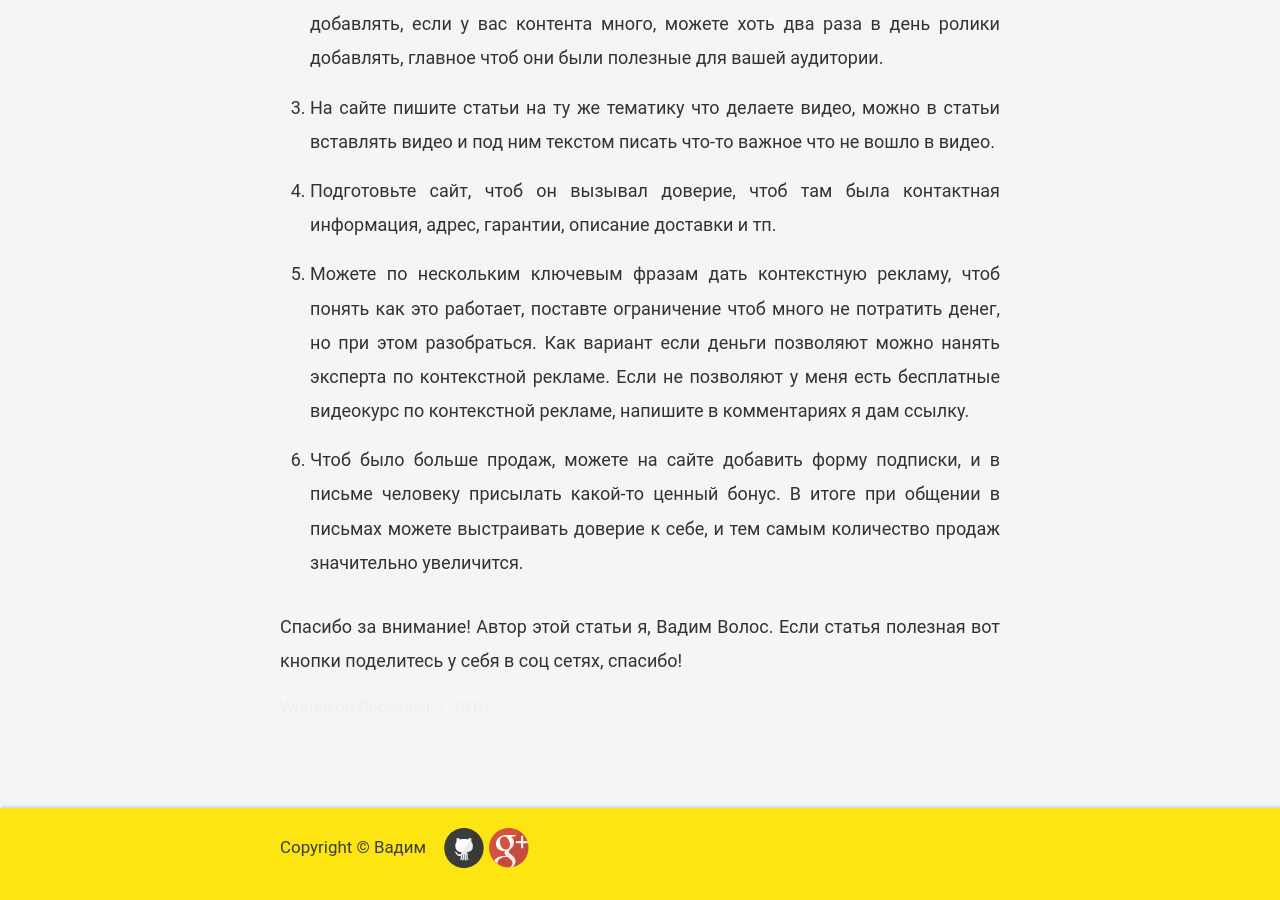
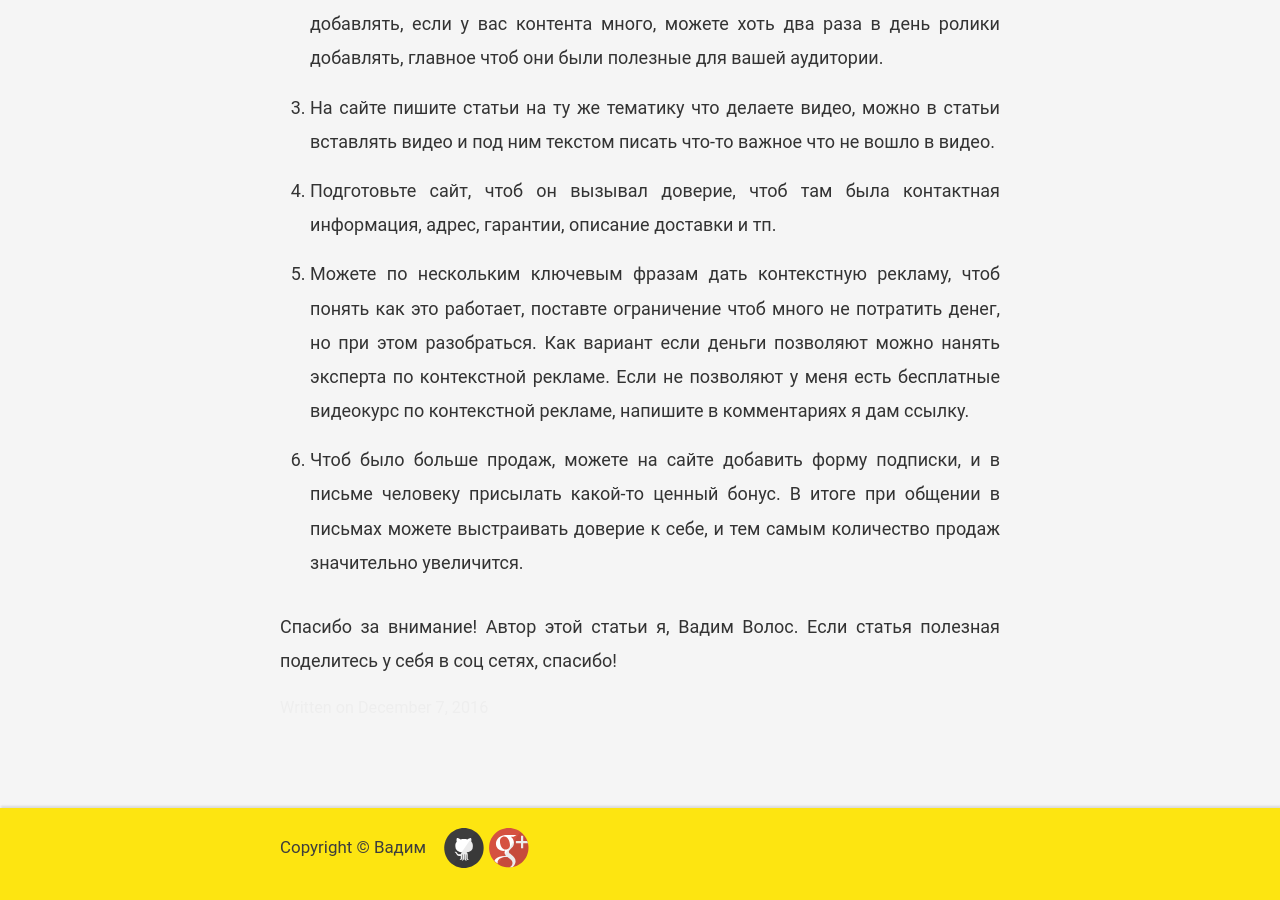
Before and after one commit to VadymVolos/vadymvolos.github.io, a Jekyll site: the page built from _posts/2016-12-07-chto-vygodneye-prodvizheniye-sayta-ili-kontekstnaya-reklama.md, in a window 1280 px wide and 900 px high, scrolled down 2826 px. Built offline with Jekyll 4.4.1, drawn with Linux system fonts in a browser that asks for light colours; comment, search, counter and statistics services are not loaded.

Commit message:
Update 2016-12-07-chto-vygodneye-prodvizheniye-sayta-ili-kontekstnaya-reklama.md

```diff
--- a/_posts/2016-12-07-chto-vygodneye-prodvizheniye-sayta-ili-kontekstnaya-reklama.md
+++ b/_posts/2016-12-07-chto-vygodneye-prodvizheniye-sayta-ili-kontekstnaya-reklama.md
@@ -18,7 +18,6 @@
 Это называется продвижения сайта с помощью качественного нужного контента.
 
 Давно ушли те времена когда можно было написать бред на странице и потом эта страница поднимется на первое место в поисковой выдачи. Сейчас для каждой ключевой фразы нужно создавать качественный контент. Поисковые сайты умеют анализировать страницы и определять насколько интересна была ваша страница посетителю, насколько он внимательно ее прочитал, насколько других страниц перешел посетитель после прочтения вашей статьи, как долго времени был на сайте, на какой странице он ушел из сайта. Вообщем вам нужно делать качественный полезный для человека контент, тогда есть шанс что некоторые ваши статьи будут продвигаться выше в рейтинге нежели статьи ваших конкурентов по такой же поисковой фразе.
-
 
 <h2>Контекстная реклама</h2>
 
@@ -36,9 +35,6 @@
 
 Там самым челоек попадает в вашу подписную базу, где вы можете выстраиват ьс ним отношения, выстраиват ьдверие его к вам, и тогда количество покупок у вас будет больше, нежели если вы будете продават ьв лоб. Плюс когда есть форма подписки,  это дополнительный пылесос, который может засосать вашег опосетителя в опронку. Тоест ьесли формы нет, посетитель зашел, что-то не устроило и ушел. А если есть форма с вкусным бонусом, он может оставить контакты даже если основное предложение его чем-то оттолкнуло.
 
-
-
-
 <h2>Подводя итоги</h2>
 
 1. И поисковое продвижение (SEO) и контекстная реклама дает результаты, контекстная реклама дает сразу. Не факт что будут заказы, но вы сразу увидитие есть заказы или нет по данной фразе. А при продвижении можете пол года ждать, а потом окажется что по данной фразе заказов нет, и нужно другую фразу продвигать.
@@ -54,4 +50,4 @@
 6. Чтоб было больше продаж, можете на сайте добавить форму подписки, и в письме человеку присылать какой-то ценный бонус. В итоге при общении в письмах можете выстраивать доверие к себе, и тем самым количество продаж значительно увеличится.
 
 Спасибо за внимание! Автор этой статьи я, Вадим Волос.
-Если статья полезная  вот кнопки поделитесь у себя в соц сетях, спасибо!
+Если статья полезная поделитесь у себя в соц сетях, спасибо!
```
Also changed, not shown: other parts of _posts/2016-12-07-chto-vygodneye-prodvizheniye-sayta-ili-kontekstnaya-reklama.md (+1 -1 lines).
